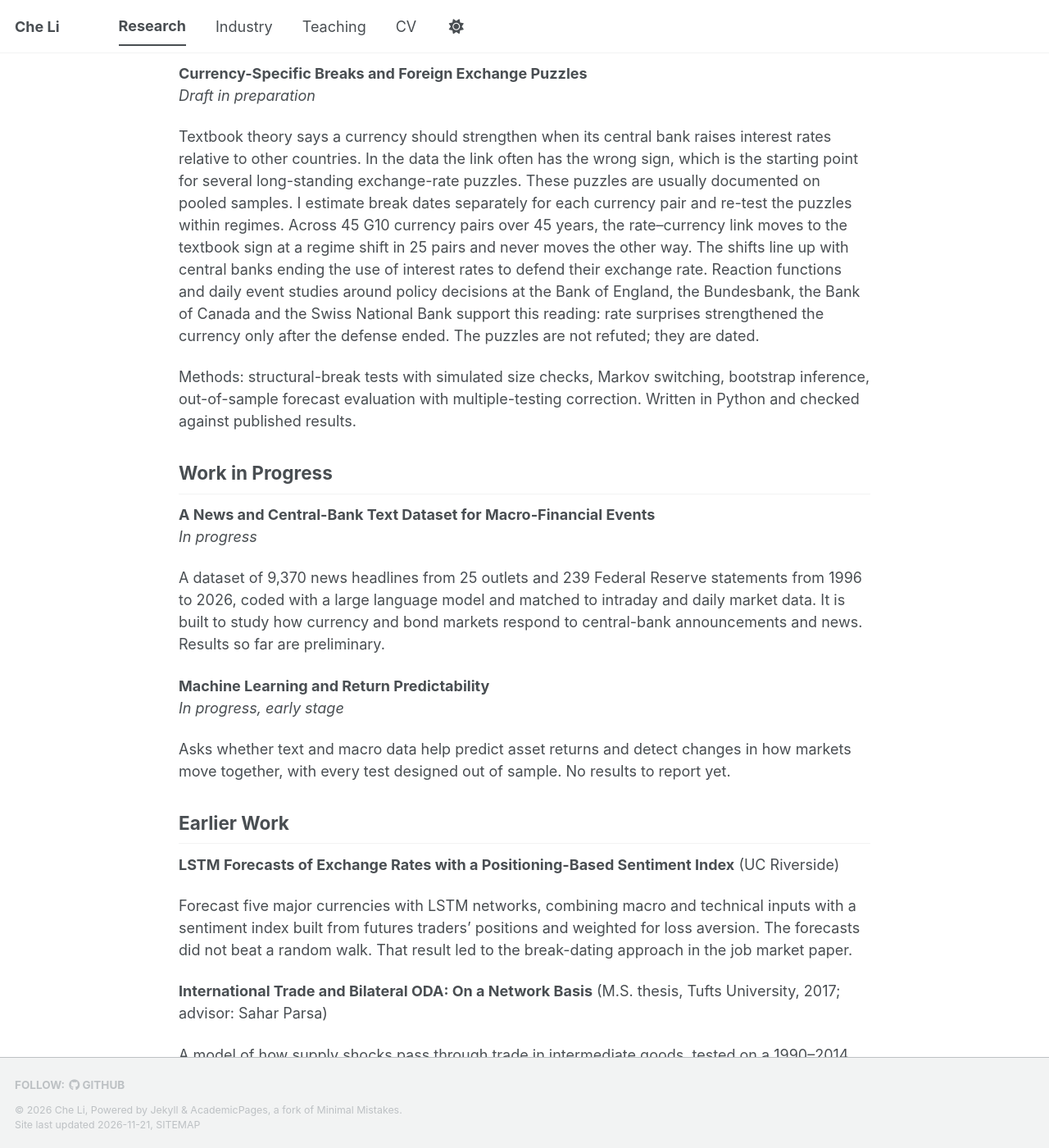
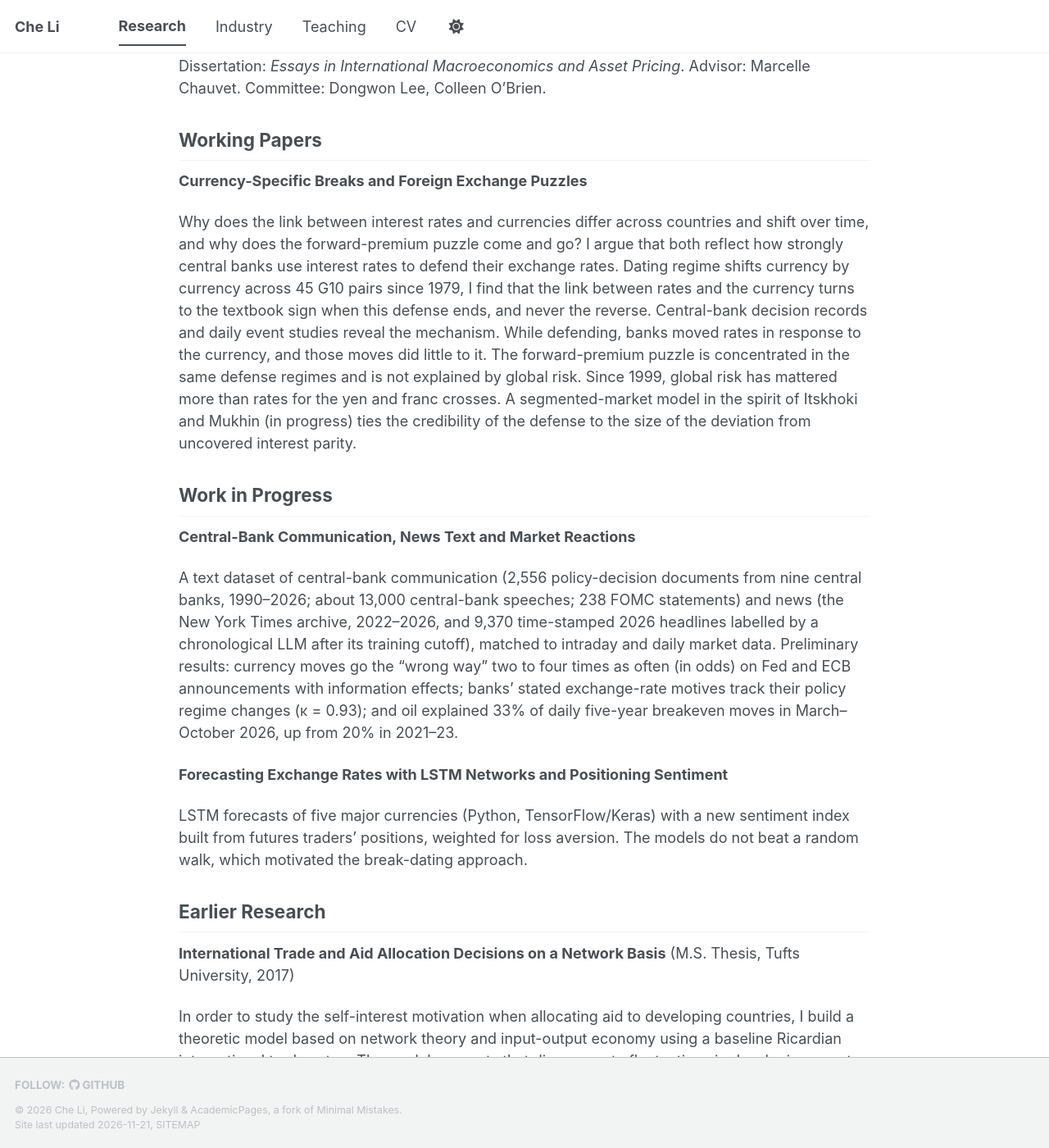
Before and after one commit to liche0907/Personal-Website, a Jekyll site: the page built from _pages/research.md, in a window 1280 px wide and 1400 px high, scrolled down 235 px. Shown: the whole window at 82% size. Built offline with Jekyll 4.4.1, drawn with Linux system fonts in a browser that asks for light colours; a script bundle is joined from its source files by our own code; a style sheet for code colours, icons or effects is not loaded; some of the changed text lies outside the part shown.

Commit message:
Add the academic CV and replace the research summaries with its descriptions

```diff
--- a/_pages/research.md
+++ b/_pages/research.md
@@ -4,39 +4,28 @@ title: "Research"
 author_profile: false
 ---
 
-My fields are international finance and applied econometrics. Dissertation: *Asset Pricing with Structural Breaks and Machine Learning*. Committee: Marcelle Chauvet (chair), Colleen O'Brien, Dongwon Lee.
+My research is in international macroeconomics, finance and time-series econometrics, with a focus on exchange rates and asset prices. I use structural-break methods, out-of-sample forecast evaluation, and machine learning on text and market data. My current work examines how central-bank policy regimes, communication, news and other unstructured data shape currency and asset-price responses.
 
-## Job Market Paper
+Dissertation: *Essays in International Macroeconomics and Asset Pricing*. Advisor: Marcelle Chauvet. Committee: Dongwon Lee, Colleen O'Brien.
+
+## Working Papers
 
 **Currency-Specific Breaks and Foreign Exchange Puzzles**
-*Draft in preparation*
 
-Textbook theory says a currency should strengthen when its central bank raises interest rates relative to other countries. In the data the link often has the wrong sign, which is the starting point for several long-standing exchange-rate puzzles. These puzzles are usually documented on pooled samples. I estimate break dates separately for each currency pair and re-test the puzzles within regimes. Across 45 G10 currency pairs over 45 years, the rate–currency link moves to the textbook sign at a regime shift in 25 pairs and never moves the other way. The shifts line up with central banks ending the use of interest rates to defend their exchange rate. Reaction functions and daily event studies around policy decisions at the Bank of England, the Bundesbank, the Bank of Canada and the Swiss National Bank support this reading: rate surprises strengthened the currency only after the defense ended. The puzzles are not refuted; they are dated.
-
-Methods: structural-break tests with simulated size checks, Markov switching, bootstrap inference, out-of-sample forecast evaluation with multiple-testing correction. Written in Python and checked against published results.
+Why does the link between interest rates and currencies differ across countries and shift over time, and why does the forward-premium puzzle come and go? I argue that both reflect how strongly central banks use interest rates to defend their exchange rates. Dating regime shifts currency by currency across 45 G10 pairs since 1979, I find that the link between rates and the currency turns to the textbook sign when this defense ends, and never the reverse. Central-bank decision records and daily event studies reveal the mechanism. While defending, banks moved rates in response to the currency, and those moves did little to it. The forward-premium puzzle is concentrated in the same defense regimes and is not explained by global risk. Since 1999, global risk has mattered more than rates for the yen and franc crosses. A segmented-market model in the spirit of Itskhoki and Mukhin (in progress) ties the credibility of the defense to the size of the deviation from uncovered interest parity.
 
 ## Work in Progress
 
-**A News and Central-Bank Text Dataset for Macro-Financial Events**
-*In progress*
+**Central-Bank Communication, News Text and Market Reactions**
 
-A dataset of 9,370 news headlines from 25 outlets and 239 Federal Reserve statements from 1996 to 2026, coded with a large language model and matched to intraday and daily market data. It is built to study how currency and bond markets respond to central-bank announcements and news. Results so far are preliminary.
+A text dataset of central-bank communication (2,556 policy-decision documents from nine central banks, 1990–2026; about 13,000 central-bank speeches; 238 FOMC statements) and news (the New York Times archive, 2022–2026, and 9,370 time-stamped 2026 headlines labelled by a chronological LLM after its training cutoff), matched to intraday and daily market data. Preliminary results: currency moves go the “wrong way” two to four times as often (in odds) on Fed and ECB announcements with information effects; banks’ stated exchange-rate motives track their policy regime changes (κ = 0.93); and oil explained 33% of daily five-year breakeven moves in March–October 2026, up from 20% in 2021–23.
 
-**Machine Learning and Return Predictability**
-*In progress, early stage*
+**Forecasting Exchange Rates with LSTM Networks and Positioning Sentiment**
 
-Asks whether text and macro data help predict asset returns and detect changes in how markets move together, with every test designed out of sample. No results to report yet.
+LSTM forecasts of five major currencies (Python, TensorFlow/Keras) with a new sentiment index built from futures traders’ positions, weighted for loss aversion. The models do not beat a random walk, which motivated the break-dating approach.
 
-## Earlier Work
+## Earlier Research
 
-**LSTM Forecasts of Exchange Rates with a Positioning-Based Sentiment Index** (UC Riverside)
+**International Trade and Aid Allocation Decisions on a Network Basis** (M.S. Thesis, Tufts University, 2017)
 
-Forecast five major currencies with LSTM networks, combining macro and technical inputs with a sentiment index built from futures traders' positions and weighted for loss aversion. The forecasts did not beat a random walk. That result led to the break-dating approach in the job market paper.
-
-**International Trade and Bilateral ODA: On a Network Basis** (M.S. thesis, Tufts University, 2017; advisor: Sahar Parsa)
-
-A model of how supply shocks pass through trade in intermediate goods, tested on a 1990–2014 donor–recipient panel with pair fixed effects. A higher share of intermediate goods in imports is associated with significantly more bilateral aid.
-
-**Aid and Growth Revisited** (Tufts University, 2016)
-
-Re-estimates the effect of foreign aid on growth by two-stage least squares, instrumenting aid with colonial ties, common language and population, over horizons of 10 to 40 years. I find no significant positive effect.
+In order to study the self-interest motivation when allocating aid to developing countries, I build a theoretic model based on network theory and input-output economy using a baseline Ricardian international trade setup. The model suggests that disaggregate fluctuations in developing country potentially propagate via international trade and interconnectivity of upstream and downstream industries and cause amplified impact on aggregate productivity in the developed country. I examine the effect of intermediate goods share on aid allocation decision of a donor country facing disasters in the recipient country using a cross-sectional model and a panel model. I found evidence supporting the results of the theoretic model and intermediate goods share of import between donor and recipient countries has a significantly positive impact on aid allocation decision and has a less persistent effect when disasters occur during the past in the recipient country.
```
Also changed, not shown: 1 other file.
